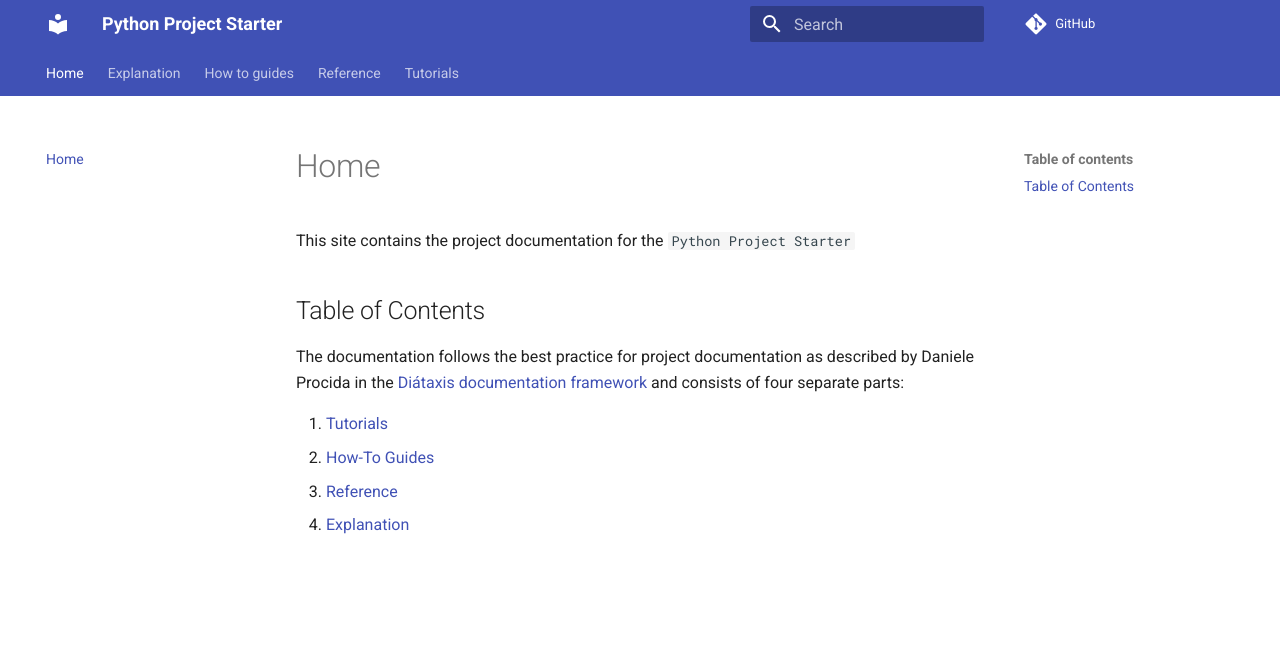
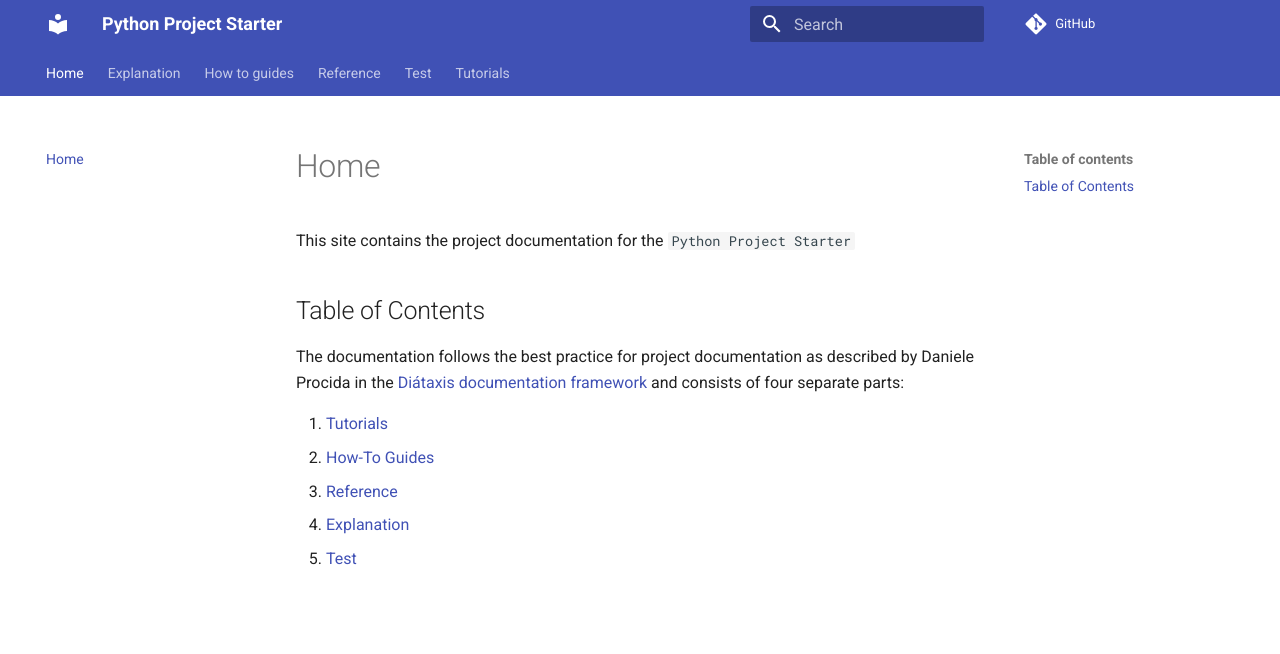
Before and after one commit to ithingv34/python-project-starter, an MkDocs documentation site: the page built from docs/index.md, in a window 1280 px wide. Shown: the top 654 px of the page. Built offline with MkDocs 1.6.1 and Material for MkDocs 9.7.7, drawn with Linux system fonts in a browser that asks for light colours; comment, search, counter and statistics services are not loaded.

Commit message:
feat: new cool feature

```diff
--- a/docs/index.md
+++ b/docs/index.md
@@ -12,3 +12,4 @@ and consists of four separate parts:
 2. [How-To Guides](how-to-guides.md)
 3. [Reference](reference.md)
 4. [Explanation](explanation.md)
+5. [Test](test.md)
```
Also changed, not shown: docs/test.md (added).
